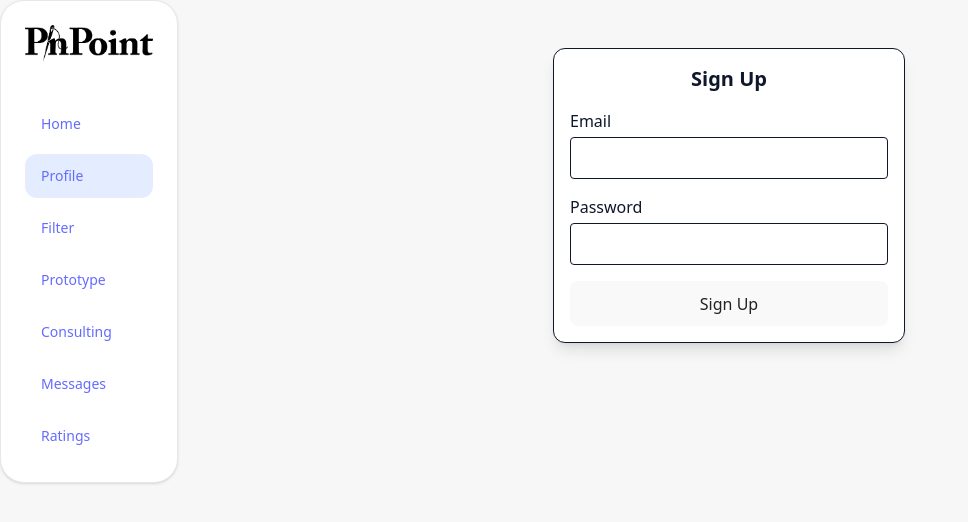
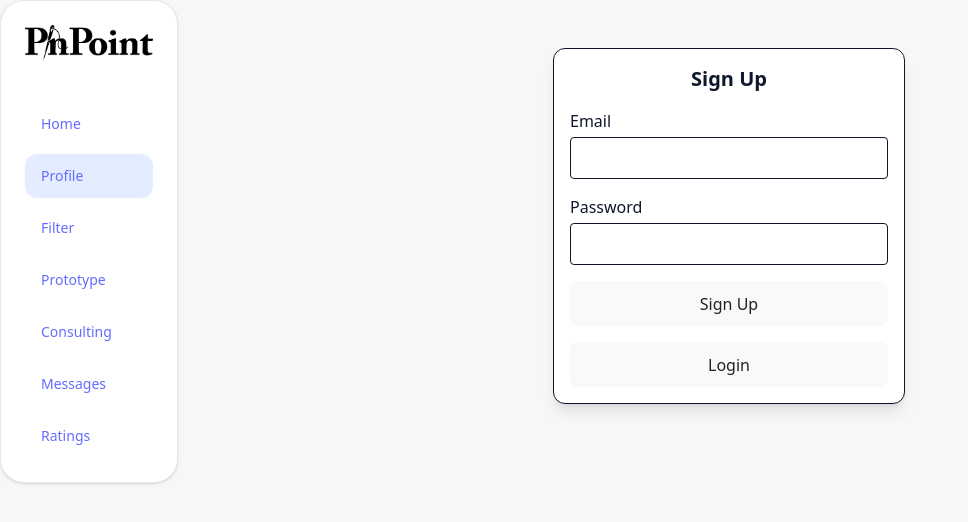
Before and after one commit to Chuddy50/pinpoint_jacob, a React app in the folder Frontend/: page /profile in a window 1280 px wide. Shown: the top 522 px of the page, without its empty margins (0-968 px from the left). Built offline with nearby package versions, Linux system fonts and the light colour scheme; the HTML template or start-up script is replaced by a standard one.

Commit message:
Connected login backend to a new login button on the login form, now working on giving the user the ability to update a pfp

```diff
--- a/Frontend/src/components/LoginForm.jsx
+++ b/Frontend/src/components/LoginForm.jsx
@@ -5,7 +5,7 @@ export default function LoginForm({ onSubmit }) {
   const [password, setPassword] = useState("");
   const [error, setError] = useState(null);
 
-  async function handleSubmit(e) {
+  async function userSignup(e) {
     e.preventDefault();
     setError(null);
 
@@ -13,7 +13,7 @@ export default function LoginForm({ onSubmit }) {
       const res = await fetch("http://127.0.0.1:8000/pinpoint/signup", {
         method: "POST",
         headers: { "Content-Type": "application/json" },
-        body: JSON.stringify({ email, password }),
+        body: JSON.stringify({ email, password })
       });
 
       const data = await res.json();
@@ -24,16 +24,37 @@ export default function LoginForm({ onSubmit }) {
         setError(data.error || "Signup failed");
       }
     } catch (err) {
-      setError("Network error - is the server running?");
+      setError("Network error");
+    }
+  }
+
+  async function userLogin(e){
+    e.preventDefault()
+    setError(null)
+
+    try{
+      const result = await fetch("http://127.0.0.1:8000/pinpoint/login", {
+        method: "POST",
+        headers: { "Content-Type": "application/json" },
+        body: JSON.stringify({ email, password })
+      });
+
+      const data = await result.json()
+
+      if (data.success) {
+        onSubmit?.(data);
+      } else {
+        setError(data.error || "Signup failed");
+      }
+
+    } catch (err) {
+      setError("Network error")
     }
   }
 
   return (
     <div className="max-w-sm mx-auto p-4">
-      <form
-        onSubmit={handleSubmit}
-        className="flex flex-col gap-4 border rounded-xl p-4 bg-white shadow-lg"
-      >
+      <form className="flex flex-col gap-4 border rounded-xl p-4 bg-white shadow-lg">
         <h2 className="text-xl font-semibold text-center">Sign Up</h2>
 
         {error && (
@@ -65,11 +86,21 @@ export default function LoginForm({ onSubmit }) {
         </div>
 
         <button
-          type="submit"
+          type="button"
+          onClick={userSignup}
           className="bg-blue-600 text-white p-2 rounded-lg hover:bg-blue-700 transition"
         >
           Sign Up
         </button>
+
+        <button
+          type="button"
+          onClick={userLogin}
+          className="bg-blue-600 text-white p-2 rounded-lg hover:bg-blue-700 transition"
+        >
+          Login
+        </button>
+
       </form>
     </div>
   );
```
Also changed, not shown: 1 other file (tests, documents, lock files or other folders).
